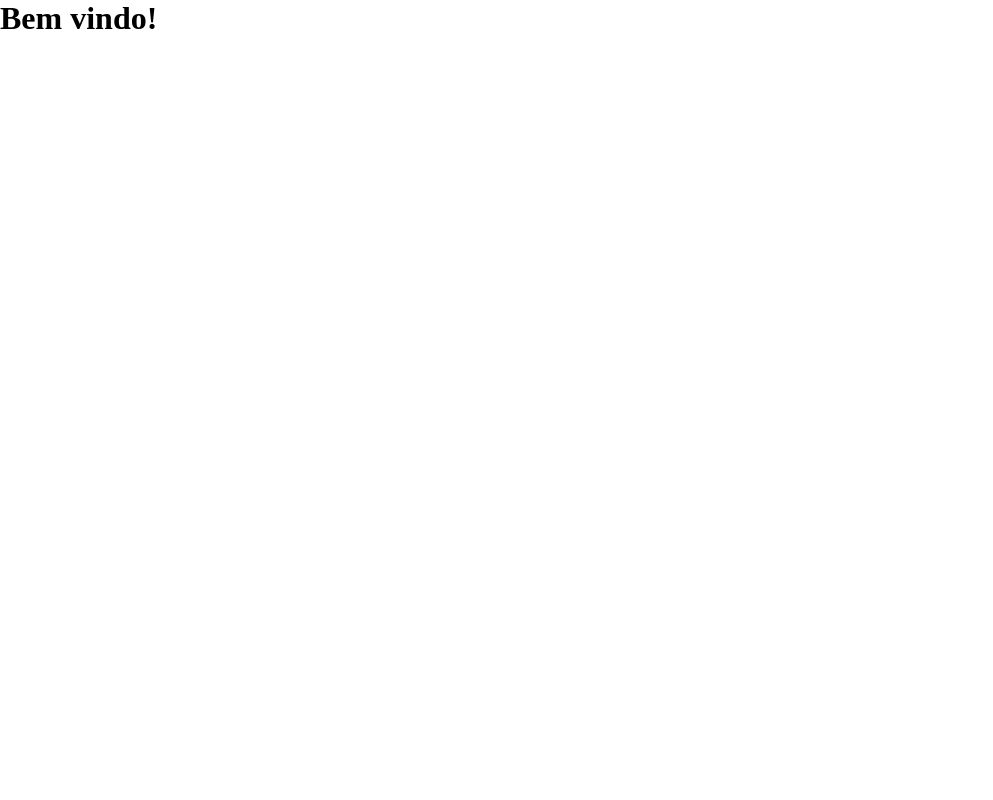
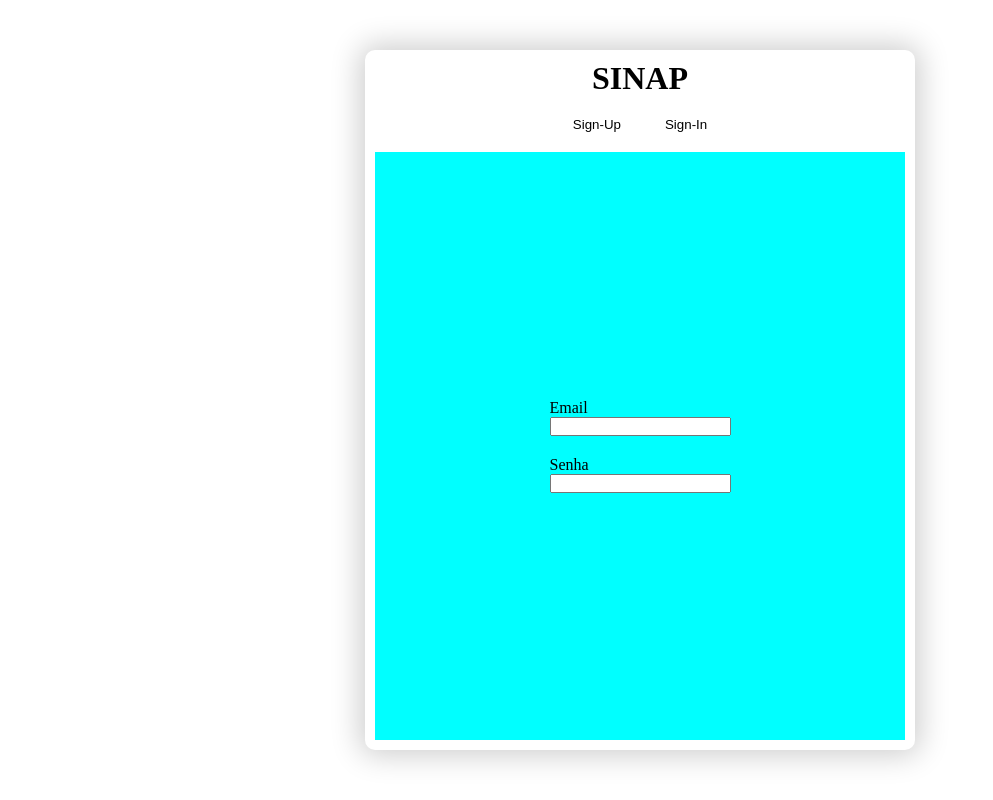
Before and after one commit to Espirrux/tela-login, a plain HTML site: page index.html in a window 1280 px wide. Shown: the whole page, without its empty margins (0-993 px from the left). Drawn offline with Linux system fonts and the light colour scheme.

Commit message:
start login forms

```diff
--- a/css/index.css
+++ b/css/index.css
@@ -3,3 +3,50 @@
     padding: 0;
     box-sizing: border-box;
 }
+
+.box-tela{
+    width: 100%;
+    height: 100vh;
+    display: flex;
+    align-items: center;
+    justify-content: center;
+}
+
+.box-login{
+    max-width: 550px;
+    max-height: 700px;
+    width: 100%;
+    height: 100%;
+    display: flex;
+    align-items: center;
+    justify-content: center;
+    box-shadow: 0px 0px 30px 5px rgba(0,0,0,0.2);
+    flex-direction: column;
+    padding: 10px;
+    border-radius: 10px;
+
+}
+
+.login-form{
+    width: 100%;
+    height: 75vh;
+    background-color: aqua;
+    display: flex;
+    align-items: center;
+    justify-content: center;
+    flex-direction: column;
+    gap: 20px;
+}
+
+.form-tabs > button{
+    padding: 20px;
+    color: black;
+    background-color: white;
+    border: none;
+    border-radius: 10px 10px 0 0;
+}
+
+.input-label-box{
+    display: flex;
+    flex-direction: column;
+}
--- a/index.html
+++ b/index.html
@@ -7,6 +7,24 @@
     <title>Bem Vindo</title>
 </head>
 <body>
-    <h1>Bem vindo!</h1>
+    <main class="box-tela">
+        <div class="box-login">
+            <h1>SINAP</h1>
+            <div class="form-tabs">
+                <button>Sign-Up</button>
+                <button>Sign-In</button>
+            </div>
+            <div class="login-form">
+                <div class="input-label-box">
+                    <label for="">Email</label>
+                    <input type="email" required>
+                </div>
+                <div class="input-label-box">
+                    <label for="">Senha</label>
+                    <input type="password" maxlength="36" required>
+                </div>
+            </div>
+        </div>
+    </main>
 </body>
 </html>
```
